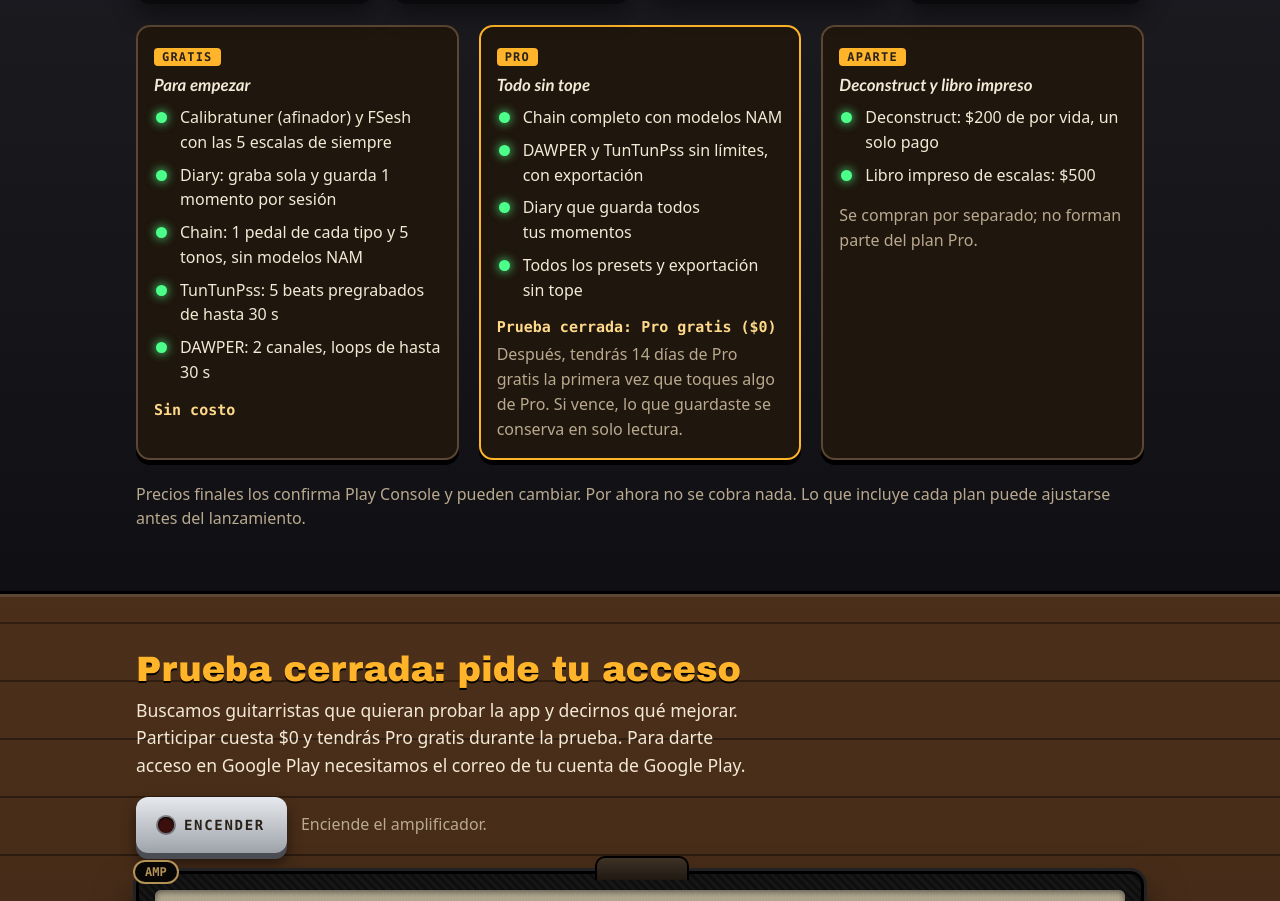
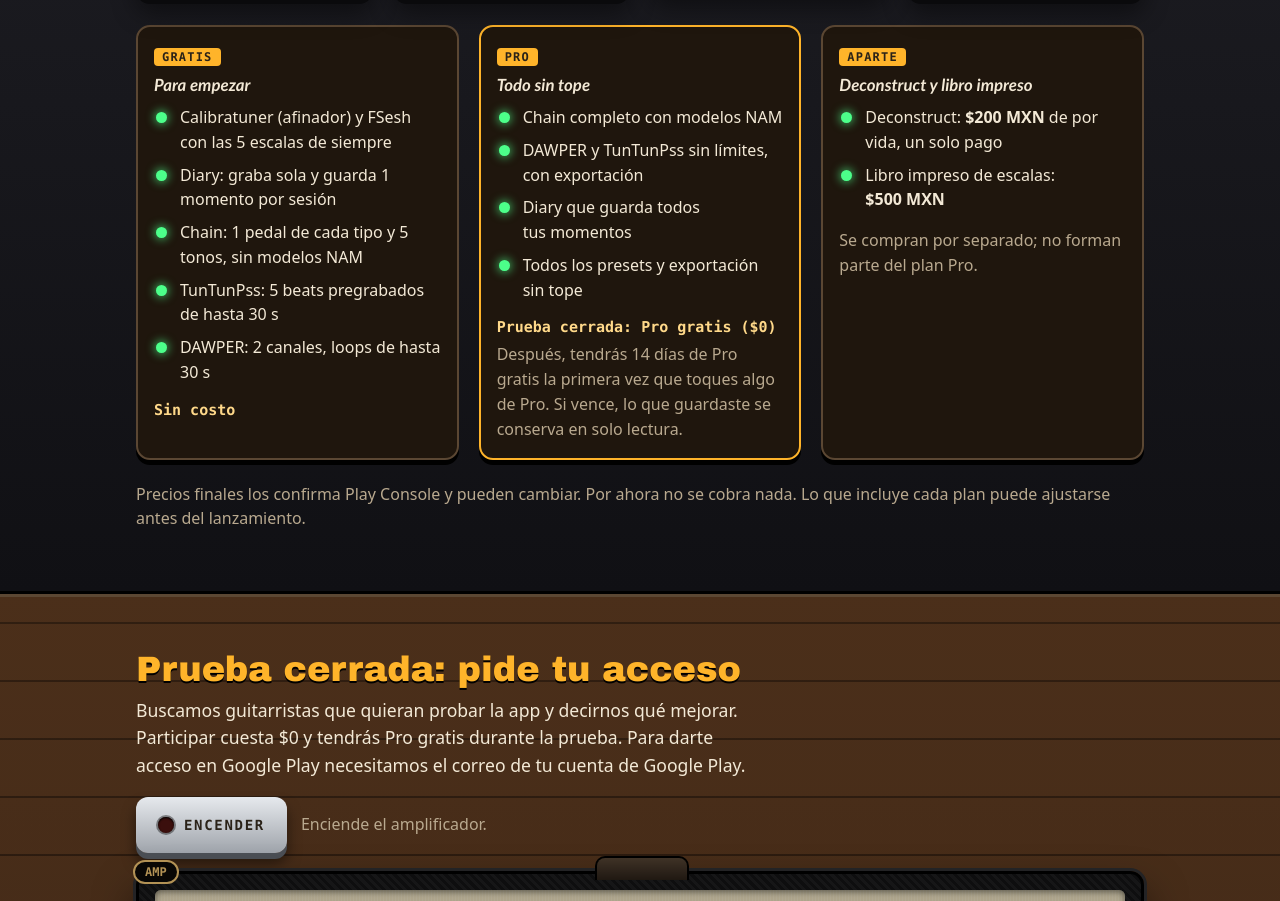
Before and after one commit to ponzho90/AADEVs612, a plain HTML site: page index.html in a window 1280 px wide. Shown: the part 3444-4345 px from the top of the page. Drawn offline with Linux system fonts and the light colour scheme.

Commit message:
Pagina ronda 19: precios de Deconstruct y libro en negritas con MXN; revision movil 390 px sin desbordes (Ximena, Web y Android)
Co-Authored-By: Claude Sonnet 5.5 <noreply@anthropic.com>
Claude-Session: https://claude.ai/code/session_01EBKvrC3LSJARQEyenSiYgz

```diff
--- a/index.html
+++ b/index.html
@@ -244,7 +244,7 @@ html{scroll-behavior:auto}
 <ul class="ok"><li>Chain completo con modelos NAM</li><li>DAWPER y TunTunPss sin límites, con exportación</li><li>Diary que guarda todos tus momentos</li><li>Todos los presets y exportación sin tope</li></ul>
 <p class="precio">Prueba cerrada: Pro gratis ($0)</p><p class="m" style="margin:0">Después, tendrás 14 días de Pro gratis la primera vez que toques algo de Pro. Si vence, lo que guardaste se conserva en solo lectura.</p></div>
 <div class="c" role="group" aria-label="Deconstruct y libro"><span class="etq">Aparte</span><h3>Deconstruct y libro impreso</h3>
-<ul class="ok"><li>Deconstruct: $200 de por vida, un solo pago</li><li>Libro impreso de escalas: $500</li></ul>
+<ul class="ok"><li>Deconstruct: <b>$200 MXN</b> de por vida, un solo pago</li><li>Libro impreso de escalas: <b>$500 MXN</b></li></ul>
 <p class="m" style="margin:0">Se compran por separado; no forman parte del plan Pro.</p></div></div>
 <p class="m" style="margin-top:22px">Precios finales los confirma Play Console y pueden cambiar. Por ahora no se cobra nada. Lo que incluye cada plan puede ajustarse antes del lanzamiento.</p></div></section>
 
```
